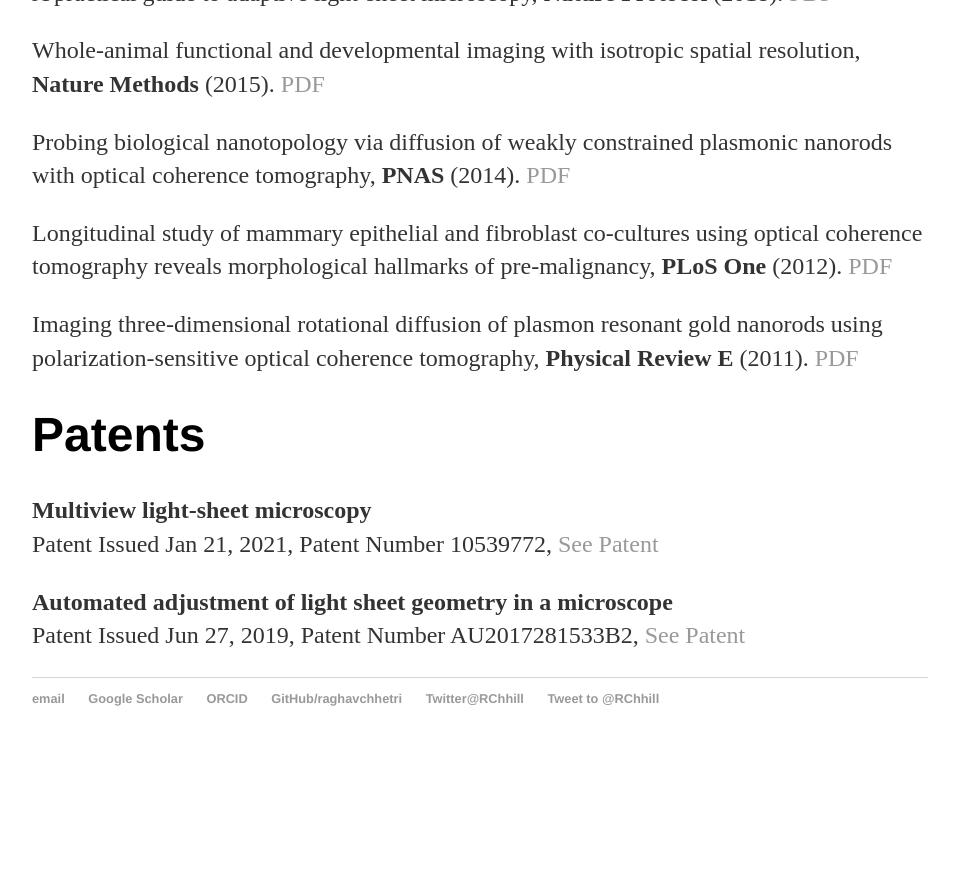
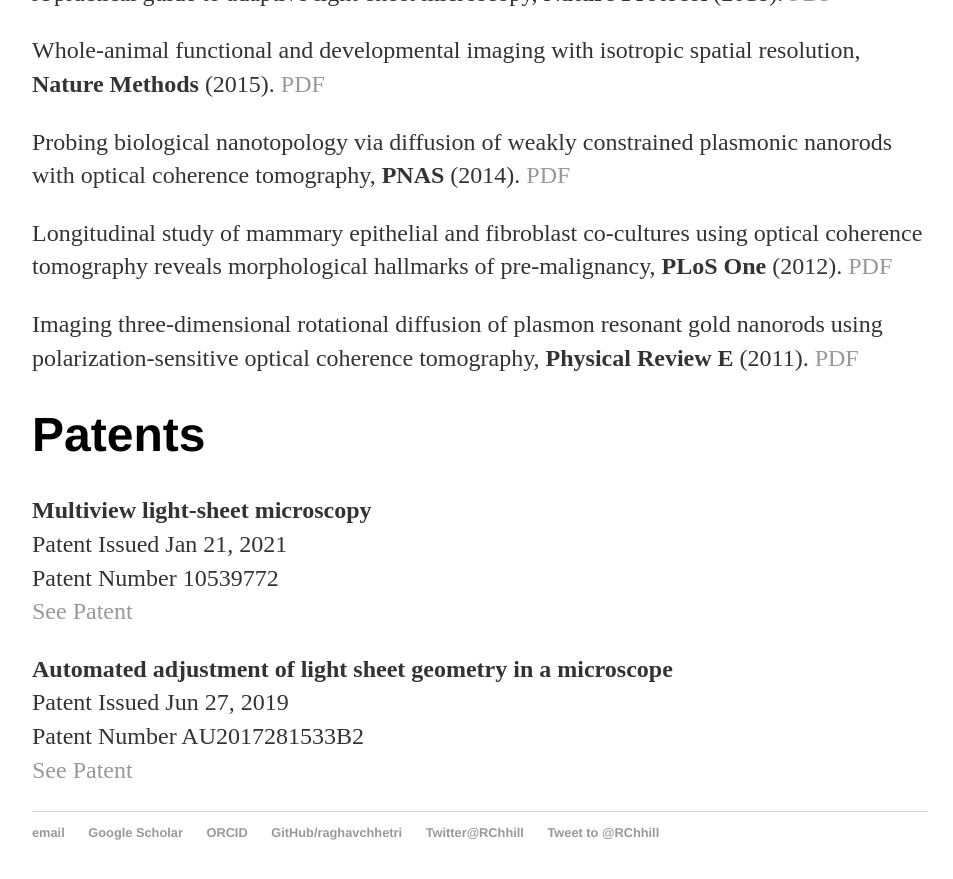
Before and after one commit to raghavchhetri/raghavchhetri.github.io, a Jekyll site: the page built from cv/index.html, in a window 1280 px wide and 900 px high, scrolled down 1414 px. Shown: the top 879 px of the window, without its empty margins (160-1113 px from the left). Built offline with Jekyll 4.4.1, drawn with Linux system fonts in a browser that asks for light colours; comment, search, counter and statistics services are not loaded; before the commit the page ends 2180 px from its top, so only the background shows below that.

```diff
--- a/cv/index.html
+++ b/cv/index.html
@@ -68,10 +68,12 @@ title: Raghav Chhetri's CV
 
 		<h1>Patents</h1>
 		<p> <strong> Multiview light-sheet microscopy </strong><br>
-			Patent Issued Jan 21, 2021, Patent Number 10539772,
+			Patent Issued Jan 21, 2021<br>
+			Patent Number 10539772<br>
 			<a href="https://patents.google.com/patent/US10539772B2/en">See Patent </a>
 
 		<p> <strong> Automated adjustment of light sheet geometry in a microscope </strong><br>
-			Patent Issued Jun 27, 2019, Patent Number AU2017281533B2,
+			Patent Issued Jun 27, 2019<br>
+			Patent Number AU2017281533B2<br>
 			<a href="https://patents.google.com/patent/AU2017281533B2/">See Patent </a>
 	</div>
```
